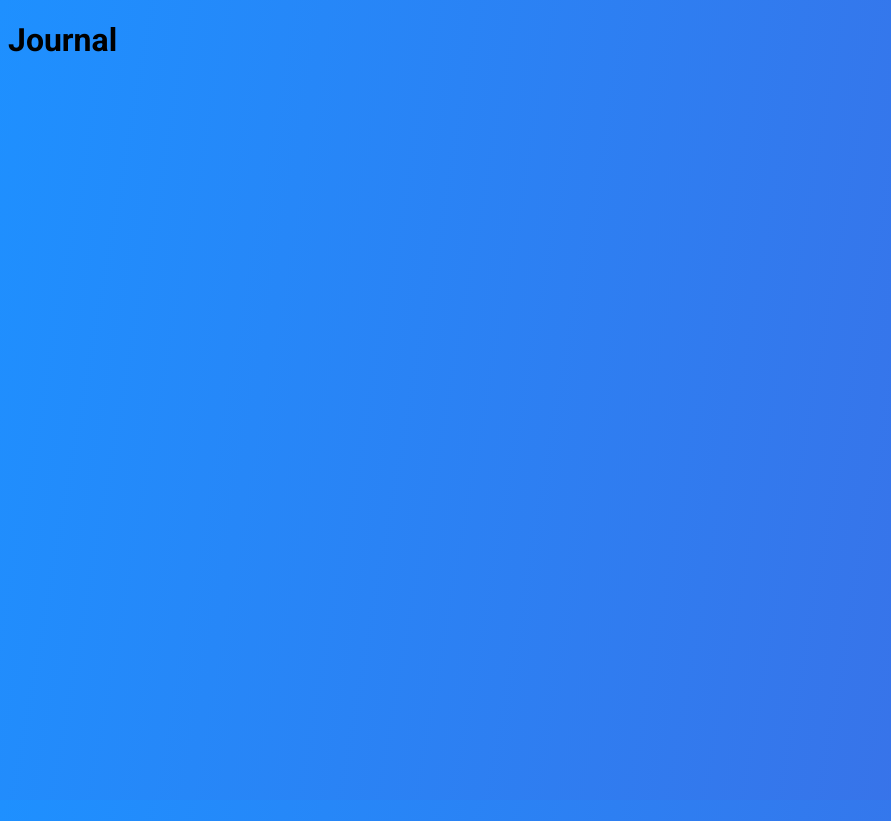
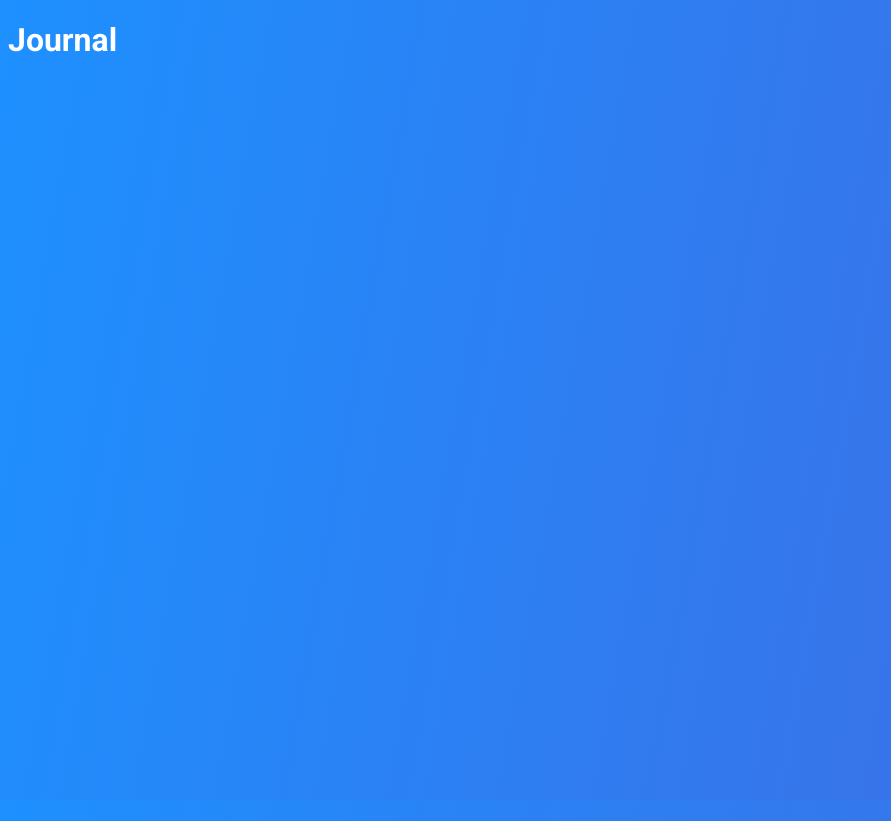
Before and after one commit to schmenniooo/Journal_IO, a React (Vite) app: page / in a window 1280 px wide. Shown: the whole page, without its empty margins (0-891 px from the left). Built offline with nearby package versions, Linux system fonts and the light colour scheme.

Commit message:
Add Header component and update App styling
Created a reusable Header component with a "Journal" title and integrated it into the App. Updated `index.css` to include text color styling for better visual consistency. This improves code structure and flexibility for further layout enhancements.

```diff
--- a/index.css
+++ b/index.css
@@ -18,5 +18,6 @@ html, body {
     margin: 0;
     padding: 0;
     overflow: hidden;
+    color: white;
     background: linear-gradient(100deg, dodgerblue, royalblue);
 }
--- a/src/components/Header/header.jsx
+++ b/src/components/Header/header.jsx
@@ -0,0 +1,12 @@
+
+function Header(){
+
+    return (
+
+        <div>
+            <h1>Journal</h1>
+        </div>
+    )
+}
+
+export default Header
--- a/src/main/App.jsx
+++ b/src/main/App.jsx
@@ -1,9 +1,11 @@
+
+import Header from "../components/Header/header.jsx";
 
 function App() {
 
     return (
 
-        <h1>Journal</h1>
+        <Header />
     )
 }
 
```
Also changed, not shown: src/components/defaultMain/default.css (added), src/components/defaultMain/default.jsx (added).
